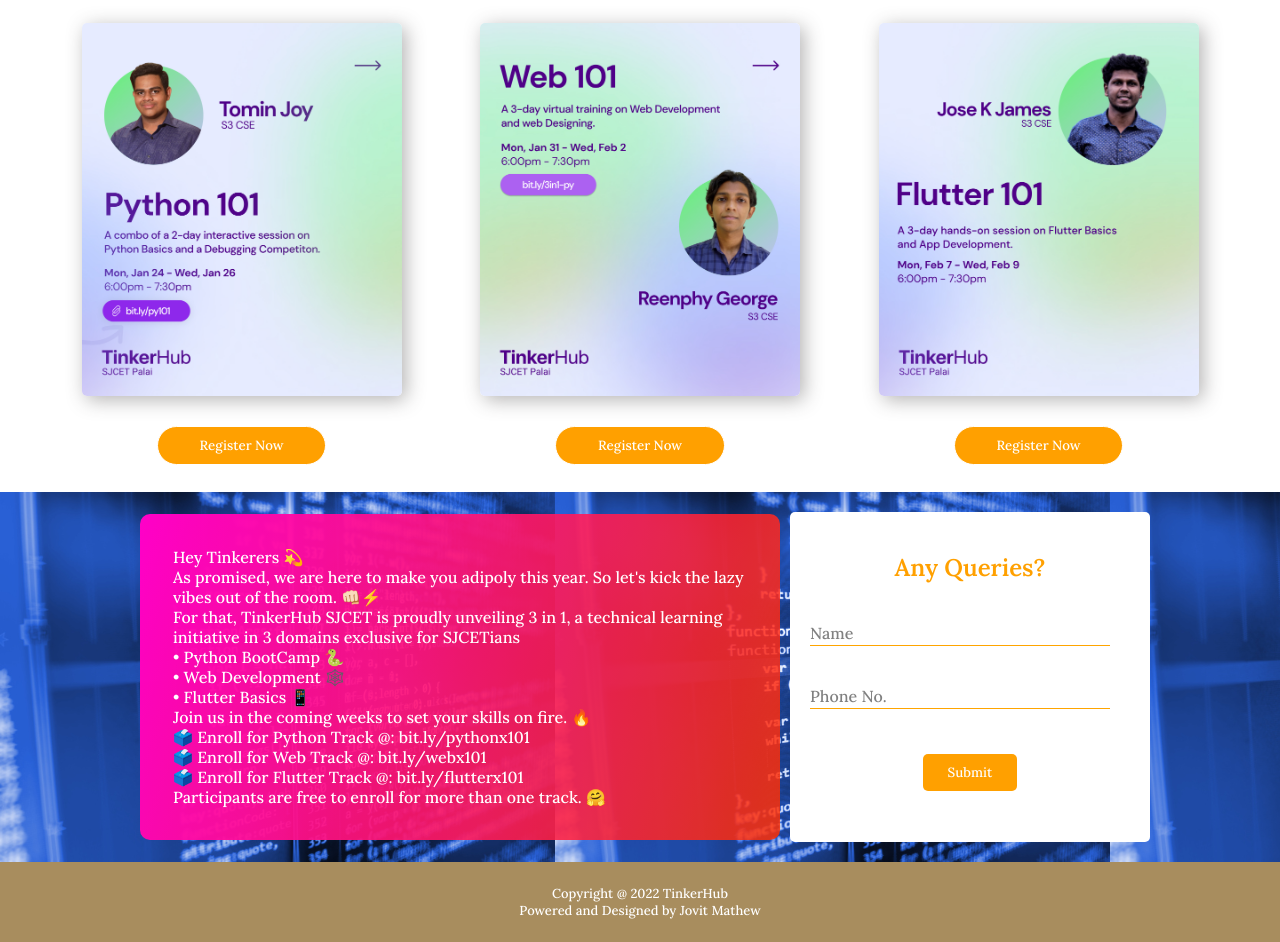
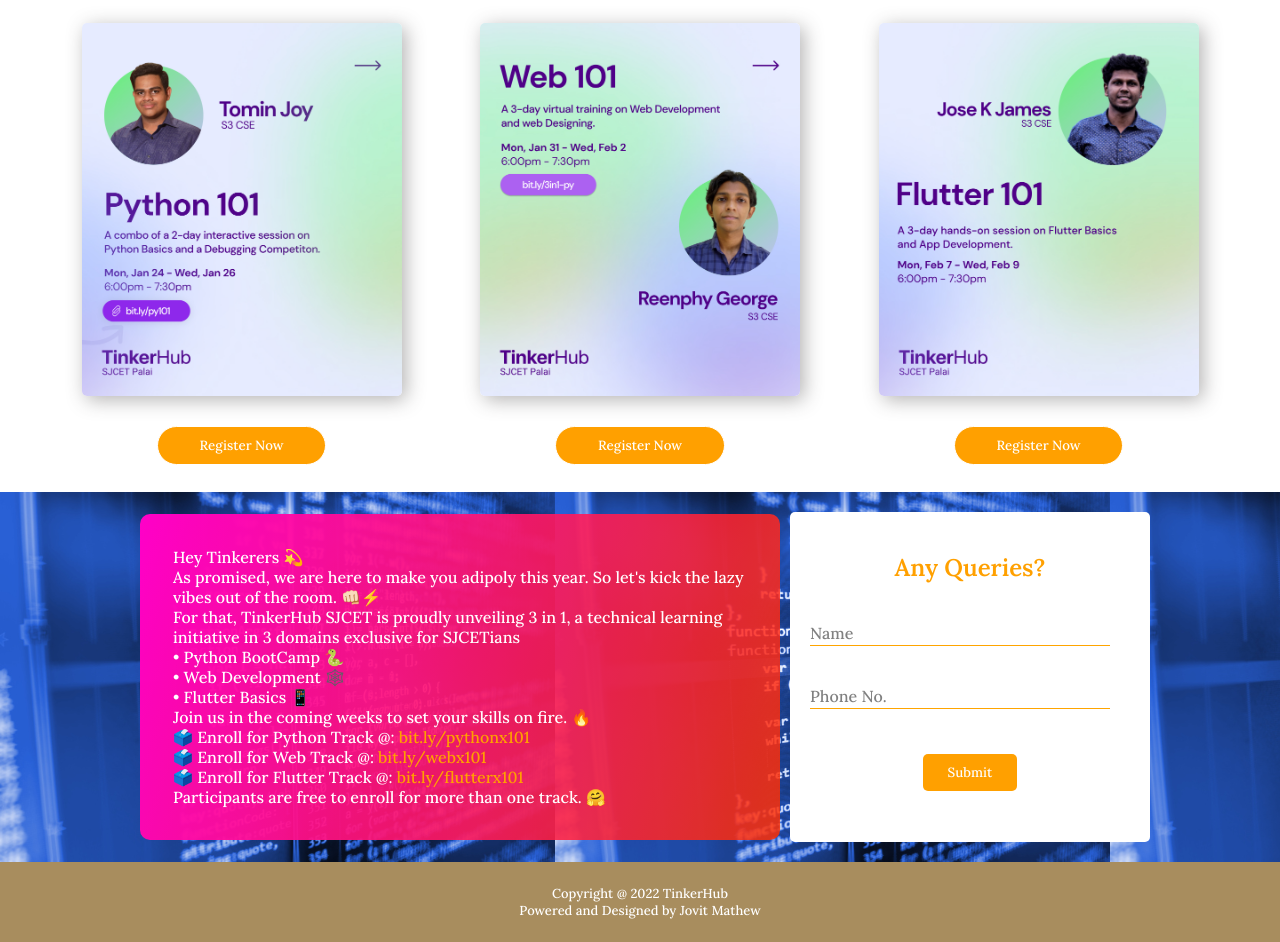
Before and after one commit to Jovit-Mathew236/Tinker-3in1, a plain HTML site: page index.html in a window 1280 px wide. Shown: the part 829-1771 px from the top of the page. Drawn offline with Linux system fonts and the light colour scheme.

Commit message:
Add files via upload

```diff
--- a/index.html
+++ b/index.html
@@ -11,11 +11,10 @@
 </head>
 
 <body>
-    <div class="header">
+    <div>
         <div class="header-div">
             <div class="logo">
                 <div class="logo-img">
-                    <!-- <img src="/Images/logo2.png" alt=""> -->
                 </div>
             </div>
             <div class="menu">
@@ -23,16 +22,15 @@
                 <p>Testimonals</p>
                 <p>About</p>
             </div>
-            <!-- <img src="/Images/Frame 3.jpg" alt=""> -->
         </div>
         <div class="first-page">
             <div class="heading-div">
                 <h1>Best Chance For Improving <br> Your Skils</h1>
-            <p>As promised, we are here to make you adipoly this year. So let's kick the lazy vibes out of the
-                room. 👊🏻⚡<br>
+                <p>As promised, we are here to make you adipoly this year. So let's kick the lazy vibes out of the
+                    room. 👊🏻⚡<br>
 
-                For that, TinkerHub SJCET is proudly unveiling 3 in 1, a technical learning initiative in 3
-                domains exclusive for SJCETians <br></p>
+                    For that, TinkerHub SJCET is proudly unveiling 3 in 1, a technical learning initiative in 3
+                    domains exclusive for SJCETians <br></p>
             </div>
             <div class="btns">
                 <button href="#">Register Now</button>
@@ -43,15 +41,12 @@
             <div class="poster-div">
                 <div class="card-div">
                     <div class="card"><img src="Images/Frame 5.jpg" alt="">
-                        <!-- <p>Status : <span class="danger">Closed</span></p> -->
                         <button class="btn">Register Now</button>
                     </div>
                     <div class="card"><img src="Images/Frame 6.jpg" alt="">
-                        <!-- <p>Status : <span class="danger">Closed</span></p> -->
                         <button class="btn">Register Now</button>
                     </div>
                     <div class="card"><img src="Images/Frame 7.jpg" alt="">
-                        <!-- <p>Status : <span class="green">Upcoming</span></p> -->
                         <button class="btn">Register Now</button>
                     </div>
                 </div>
@@ -72,11 +67,11 @@
 
                         Join us in the coming weeks to set your skills on fire. 🔥<br>
 
-                        🗳️ Enroll for Python Track @: bit.ly/pythonx101 <br>
+                        🗳️ Enroll for Python Track @: <a href="bit.ly/pythonx101">bit.ly/pythonx101</a> <br>
 
-                        🗳️ Enroll for Web Track @: bit.ly/webx101 <br>
+                        🗳️ Enroll for Web Track @: <a href="bit.ly/webx101">bit.ly/webx101</a> <br>
 
-                        🗳️ Enroll for Flutter Track @: bit.ly/flutterx101 <br>
+                        🗳️ Enroll for Flutter Track @: <a href="bit.ly/flutterx101">bit.ly/flutterx101</a> <br>
 
                         Participants are free to enroll for more than one track. 🤗</p>
                 </div>
--- a/style.css
+++ b/style.css
@@ -202,7 +202,10 @@
 .contents p {
     padding: 33px;
 }
-
+.contents p a{
+    text-decoration: none;
+    color: #ffa000;
+}
 .form {
     width: 360px;
     background-color: white;
```
